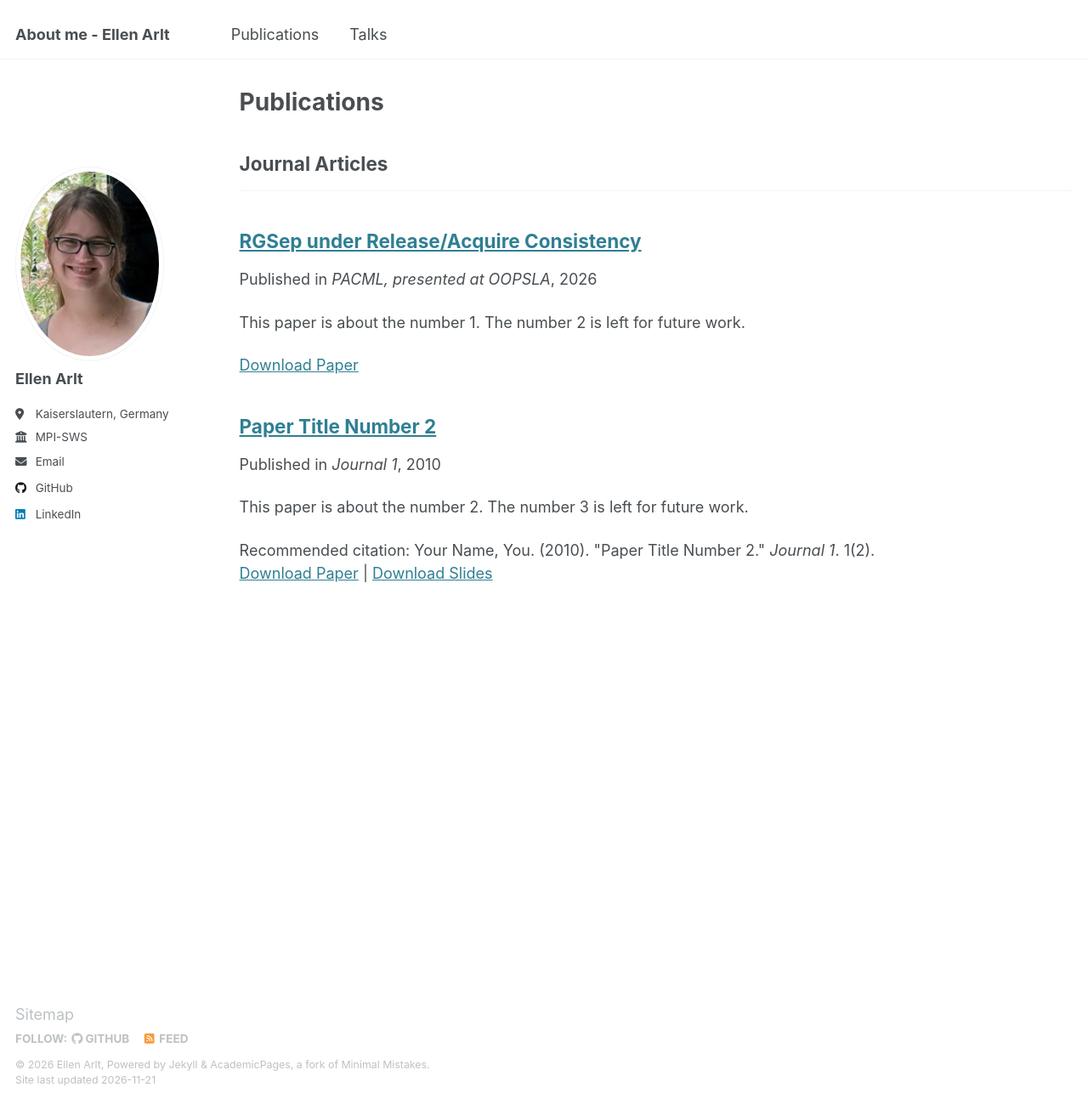
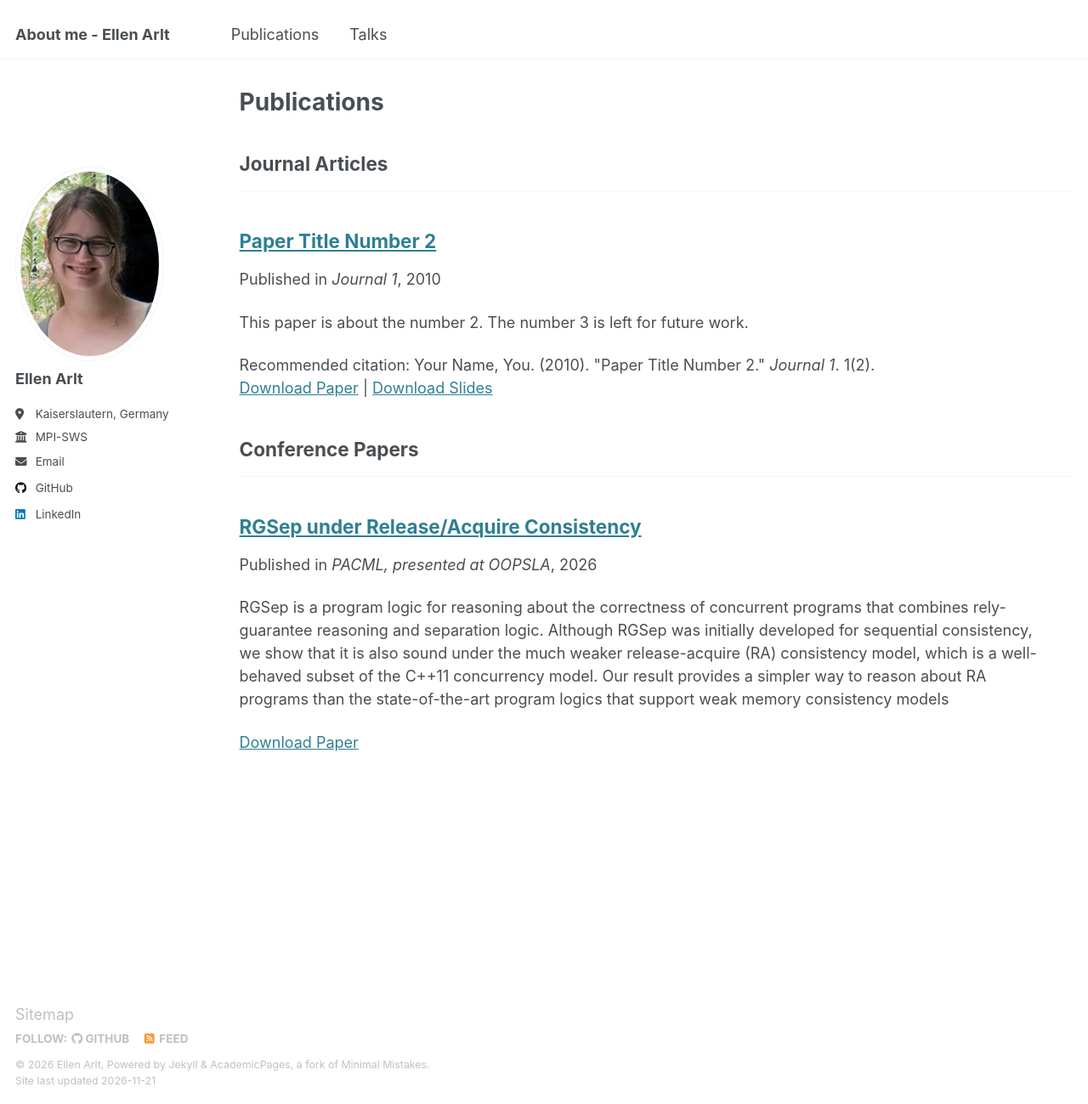
Before and after one commit to EllenArlt/EllenArlt.github.io, a Jekyll site: the page built from _pages/publications.html, in a window 1280 px wide and 1299 px high. Shown: the whole window at 85% size. Built offline with Jekyll 4.4.1, drawn with Linux system fonts in a browser that asks for light colours.

Commit message:
Update 2009-10-01-paper-title-number-1.md

```diff
--- a/_publications/2009-10-01-paper-title-number-1.md
+++ b/_publications/2009-10-01-paper-title-number-1.md
@@ -1,9 +1,9 @@
 ---
 title: "RGSep under Release/Acquire Consistency"
 collection: publications
-category: manuscripts
+category: conferences
 permalink: /publication/RGSepunderRA
-excerpt: 'This paper is about the number 1. The number 2 is left for future work.'
+excerpt: 'RGSep is a program logic for reasoning about the correctness of concurrent programs that combines rely-guarantee reasoning and separation logic. Although RGSep was initially developed for sequential consistency, we show that it is also sound under the much weaker release-acquire (RA) consistency model, which is a well-behaved subset of the C++11 concurrency model. Our result provides a simpler way to reason about RA programs than the state-of-the-art program logics that support weak memory consistency models'
 date: 2026-10-05
 venue: PACML, presented at OOPSLA
 paperurl: 'https://dl.acm.org/doi/epdf/10.1145/3839507'
```
